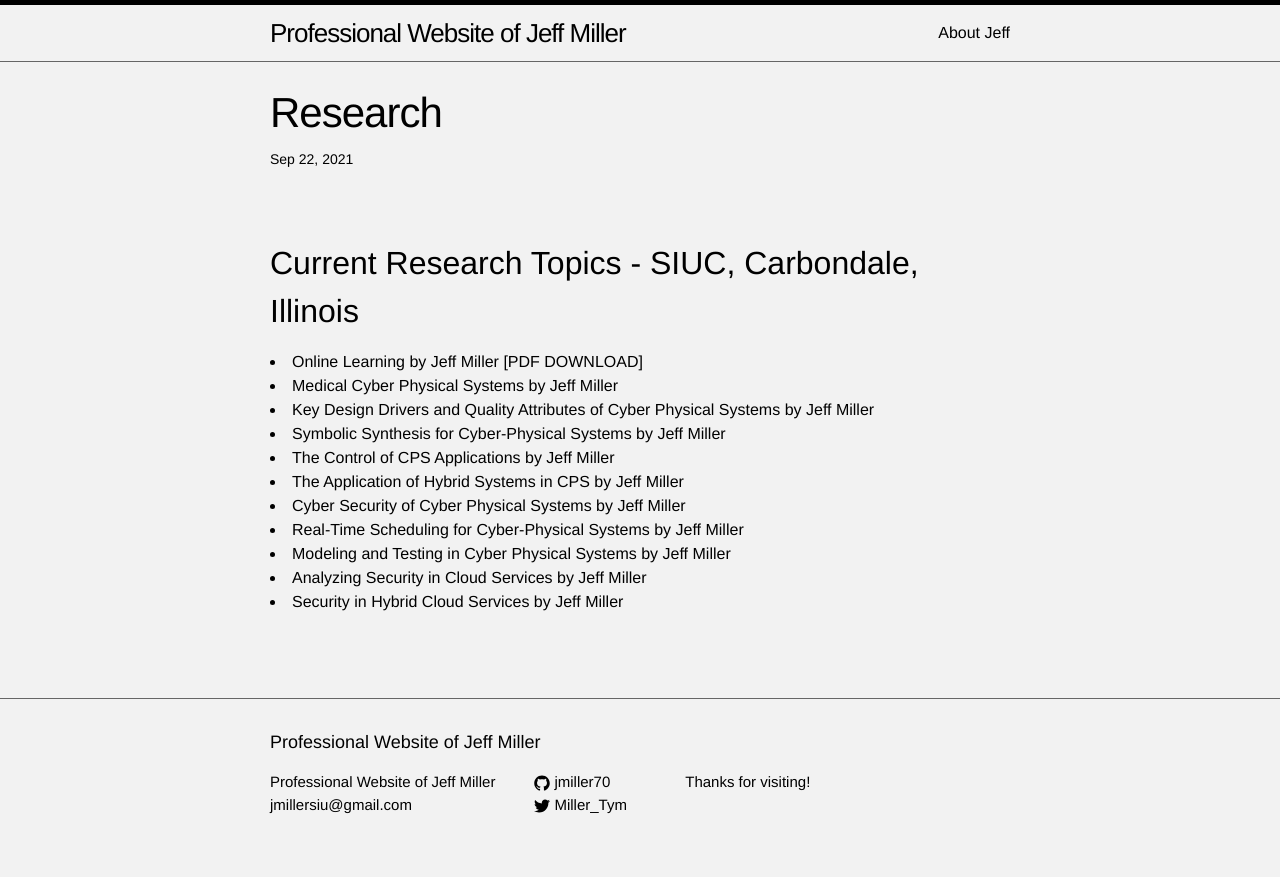
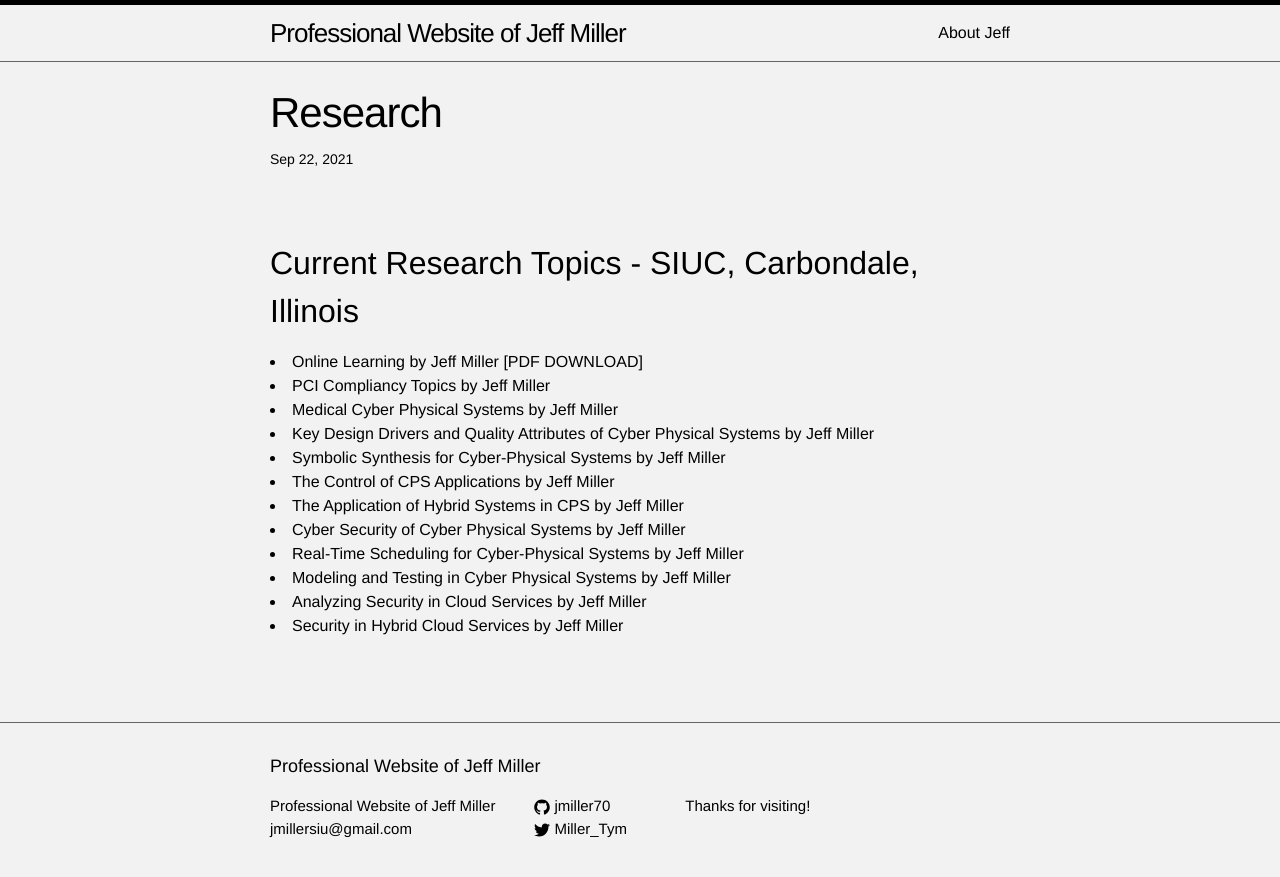
Before and after one commit to jmillersiu/jmillersiu.github.io, a Jekyll site: the page built from _posts/2021-09-22-research.markdown, in a window 1280 px wide. Shown: the top 877 px of the page. Built offline with Jekyll 4.4.1, drawn with Linux system fonts in a browser that asks for light colours.

Commit message:
Update 2021-09-22-research.markdown

```diff
--- a/_posts/2021-09-22-research.markdown
+++ b/_posts/2021-09-22-research.markdown
@@ -9,6 +9,7 @@ categories: jekyll update
 Current Research Topics - SIUC, Carbondale, Illinois
 ---
 <li>Online Learning by Jeff Miller <a href="https://jmillersiu.github.io/assets/Miller_Online_Learning_pdf.pdf" download>[PDF DOWNLOAD]</a></li>
+<li>PCI Compliancy Topics by Jeff Miller</li>
 <li>Medical Cyber Physical Systems by Jeff Miller</li>
 <li>Key Design Drivers and Quality Attributes of Cyber Physical Systems by Jeff Miller</li>
 <li>Symbolic Synthesis for Cyber-Physical Systems by Jeff Miller</li>
```
